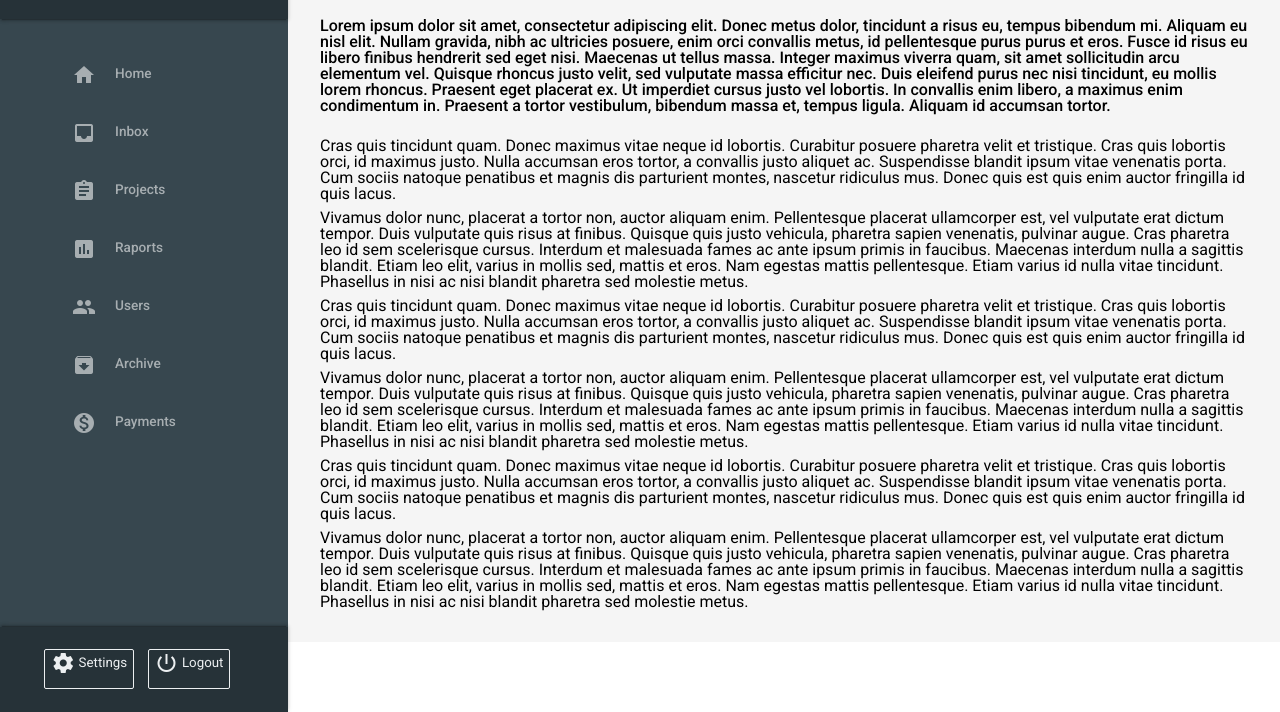
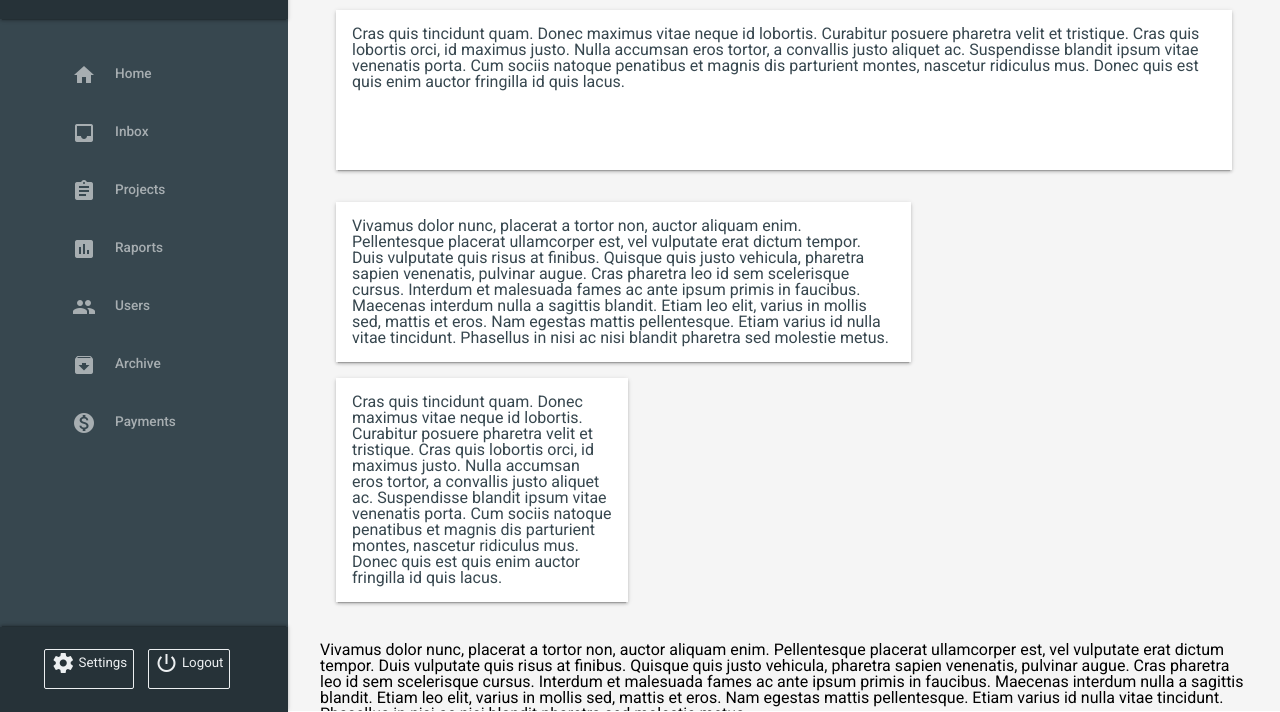
Before and after one commit to nagyistge/korero-web, a plain HTML site: page dashboard/index.html in a window 1280 px wide. Shown: the part 89-801 px from the top of the page. Drawn offline with Linux system fonts and the light colour scheme.

Commit message:
Very basic grid system

```diff
--- a/dashboard/css/dashboard-style.css
+++ b/dashboard/css/dashboard-style.css
@@ -6,6 +6,7 @@
 --- Identity and Actions;
 --- Menu Index;
 - Content;
+- Grid;
 - Effects;
 */
 
@@ -16,7 +17,7 @@
 .text-primary-color    { color: #FFFFFF; }
 .accent-color          { background: #FF4081; }
 .primary-text-color    { color: #212121; }
-.secondary-text-color  { color: #727272; }
+.secondary-text-color  { color: #757575; }
 .divider-color         { border-color: #B6B6B6; }
 .panel-dark-color      { background: #263238; }
 .panel-light-color     { background: #37474f; }
@@ -256,7 +257,8 @@ body, button {
   overflow-y: auto;
 }
 
-.content-container>div {
+.content-container>div,
+.content-container>article {
   padding: 2em;
 }
 
@@ -267,6 +269,51 @@ body, button {
 
 .content-container p{
   padding-top: 0.5em;
+}
+
+/* Grid */
+.row {
+  display: flex;
+  flex-direction: row;
+  flex-wrap: wrap;
+  width: 100%;
+  margin-bottom: 1em;
+}
+
+.row-pull-right {
+  justify-content: flex-end;
+}
+
+.row-center {
+  justify-content: center;
+}
+
+.grid-cell {
+  display: flex;
+  flex-direction: column;
+  background-color: #ffffff;
+  color: #37474f; /* panel-light-color */
+  box-sizing: border-box;
+  padding: 1em;
+  min-height: 10em;
+  margin-left: 1em;
+  margin-right: 1em;
+  margin-bottom: 1em;
+  clear: both;
+}
+
+.vertical-three {
+  width: 100%;
+}
+
+.vertical-two {
+  width: 62%;
+  min-width: 25em;
+}
+
+.vertical-one {
+  width: calc(31% + 4px);
+  min-width: 15em;
 }
 
 /* Effects */
@@ -282,11 +329,10 @@ body, button {
 
 .casting-shadow-onhover {
   z-index: 3;
-  box-shadow: none;
 }
 
 .casting-shadow-onhover:hover{
-  box-shadow: 0 2px 3px 0 rgba(0,0,0,.22),0 3px 1px -2px rgba(0,0,0,.26),0 1px 5px 0 rgba(0,0,0,.18);
+  box-shadow: 0 2px 3px 0 rgba(0,0,0,.24),0 3px 1px -2px rgba(0,0,0,.28),0 1px 5px 0 rgba(0,0,0,.2);
   transition-duration: .15s;
   transition-timing-function: cubic-bezier(.4,0,.2,1);
   transition-property: max-height,box-shadow;
--- a/dashboard/index.html
+++ b/dashboard/index.html
@@ -56,18 +56,21 @@
           <div>
             <article>
               <section>
-                <p title="abstract">
-                  Lorem ipsum dolor sit amet, consectetur adipiscing elit. Donec metus dolor, tincidunt a risus eu, tempus bibendum mi. Aliquam eu nisl elit. Nullam gravida, nibh ac ultricies posuere, enim orci convallis metus, id pellentesque purus purus et eros. Fusce id risus eu libero finibus hendrerit sed eget nisi. Maecenas ut tellus massa. Integer maximus viverra quam, sit amet sollicitudin arcu elementum vel. Quisque rhoncus justo velit, sed vulputate massa efficitur nec. Duis eleifend purus nec nisi tincidunt, eu mollis lorem rhoncus. Praesent eget placerat ex. Ut imperdiet cursus justo vel lobortis. In convallis enim libero, a maximus enim condimentum in. Praesent a tortor vestibulum, bibendum massa et, tempus ligula. Aliquam id accumsan tortor.
-                </p>
-                <p>
-                  Cras quis tincidunt quam. Donec maximus vitae neque id lobortis. Curabitur posuere pharetra velit et tristique. Cras quis lobortis orci, id maximus justo. Nulla accumsan eros tortor, a convallis justo aliquet ac. Suspendisse blandit ipsum vitae venenatis porta. Cum sociis natoque penatibus et magnis dis parturient montes, nascetur ridiculus mus. Donec quis est quis enim auctor fringilla id quis lacus.
-                </p>
-                <p>
-                  Vivamus dolor nunc, placerat a tortor non, auctor aliquam enim. Pellentesque placerat ullamcorper est, vel vulputate erat dictum tempor. Duis vulputate quis risus at finibus. Quisque quis justo vehicula, pharetra sapien venenatis, pulvinar augue. Cras pharetra leo id sem scelerisque cursus. Interdum et malesuada fames ac ante ipsum primis in faucibus. Maecenas interdum nulla a sagittis blandit. Etiam leo elit, varius in mollis sed, mattis et eros. Nam egestas mattis pellentesque. Etiam varius id nulla vitae tincidunt. Phasellus in nisi ac nisi blandit pharetra sed molestie metus.
-                </p>
-                <p>
-                  Cras quis tincidunt quam. Donec maximus vitae neque id lobortis. Curabitur posuere pharetra velit et tristique. Cras quis lobortis orci, id maximus justo. Nulla accumsan eros tortor, a convallis justo aliquet ac. Suspendisse blandit ipsum vitae venenatis porta. Cum sociis natoque penatibus et magnis dis parturient montes, nascetur ridiculus mus. Donec quis est quis enim auctor fringilla id quis lacus.
-                </p>
+                <div class="row">
+                  <div class="grid-cell vertical-three casting-shadow casting-shadow-onhover">
+                    Cras quis tincidunt quam. Donec maximus vitae neque id lobortis. Curabitur posuere pharetra velit et tristique. Cras quis lobortis orci, id maximus justo. Nulla accumsan eros tortor, a convallis justo aliquet ac. Suspendisse blandit ipsum vitae venenatis porta. Cum sociis natoque penatibus et magnis dis parturient montes, nascetur ridiculus mus. Donec quis est quis enim auctor fringilla id quis lacus.
+                  </div>
+                </div>
+
+                <div class="row">
+                  <div class="grid-cell vertical-two casting-shadow casting-shadow-onhover">
+                    Vivamus dolor nunc, placerat a tortor non, auctor aliquam enim. Pellentesque placerat ullamcorper est, vel vulputate erat dictum tempor. Duis vulputate quis risus at finibus. Quisque quis justo vehicula, pharetra sapien venenatis, pulvinar augue. Cras pharetra leo id sem scelerisque cursus. Interdum et malesuada fames ac ante ipsum primis in faucibus. Maecenas interdum nulla a sagittis blandit. Etiam leo elit, varius in mollis sed, mattis et eros. Nam egestas mattis pellentesque. Etiam varius id nulla vitae tincidunt. Phasellus in nisi ac nisi blandit pharetra sed molestie metus.
+                  </div>
+
+                  <div class="grid-cell vertical-one casting-shadow casting-shadow-onhover">
+                    Cras quis tincidunt quam. Donec maximus vitae neque id lobortis. Curabitur posuere pharetra velit et tristique. Cras quis lobortis orci, id maximus justo. Nulla accumsan eros tortor, a convallis justo aliquet ac. Suspendisse blandit ipsum vitae venenatis porta. Cum sociis natoque penatibus et magnis dis parturient montes, nascetur ridiculus mus. Donec quis est quis enim auctor fringilla id quis lacus.
+                  </div>
+                </div>
                 <p>
                   Vivamus dolor nunc, placerat a tortor non, auctor aliquam enim. Pellentesque placerat ullamcorper est, vel vulputate erat dictum tempor. Duis vulputate quis risus at finibus. Quisque quis justo vehicula, pharetra sapien venenatis, pulvinar augue. Cras pharetra leo id sem scelerisque cursus. Interdum et malesuada fames ac ante ipsum primis in faucibus. Maecenas interdum nulla a sagittis blandit. Etiam leo elit, varius in mollis sed, mattis et eros. Nam egestas mattis pellentesque. Etiam varius id nulla vitae tincidunt. Phasellus in nisi ac nisi blandit pharetra sed molestie metus.
                 </p>
```
